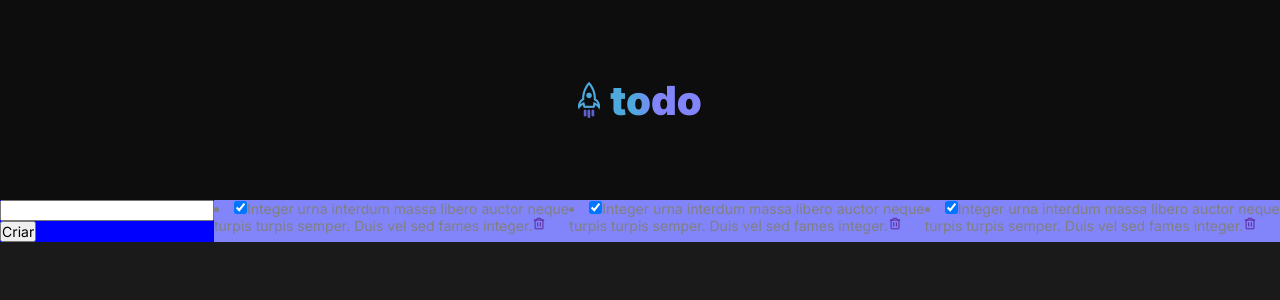
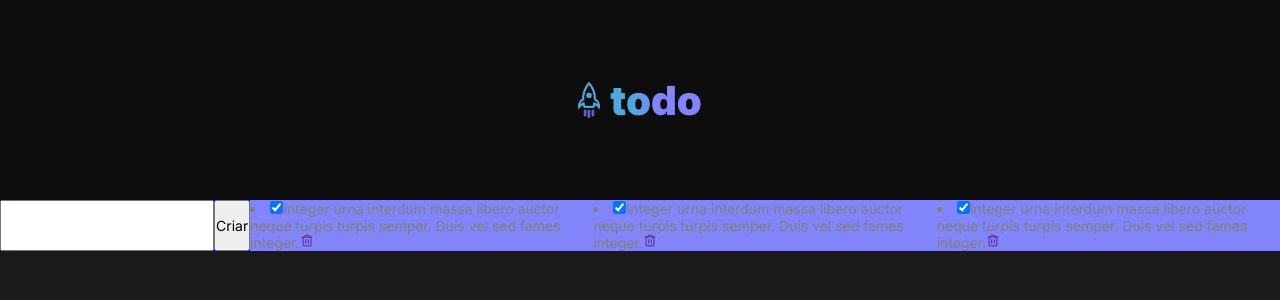
Before and after one commit to TiamatCod3/desafio-01-rocketseat, a React (Vite) app: page / in a window 1280 px wide. Shown: the top 300 px of the page. Built offline with nearby package versions, Linux system fonts and the light colour scheme; a web font is replaced by a local one.

Commit message:
Estilizando

```diff
--- a/src/components/AddBar.module.css
+++ b/src/components/AddBar.module.css
@@ -1,4 +1,8 @@
 .add-bar{
     background-color: blue;
     margin: 0 auto;
+    display: flex;
 }
+.add-bar input{
+
+}
```
